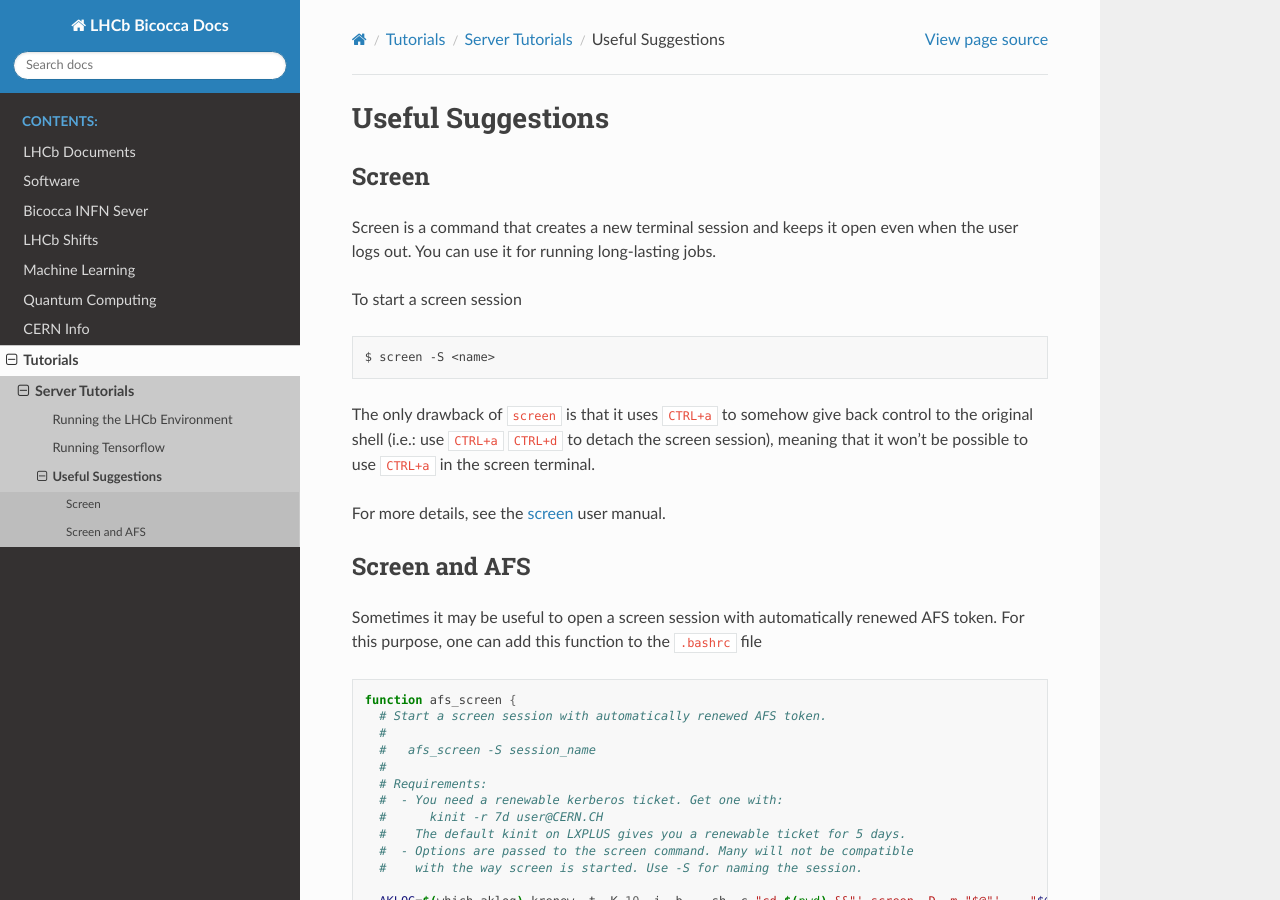
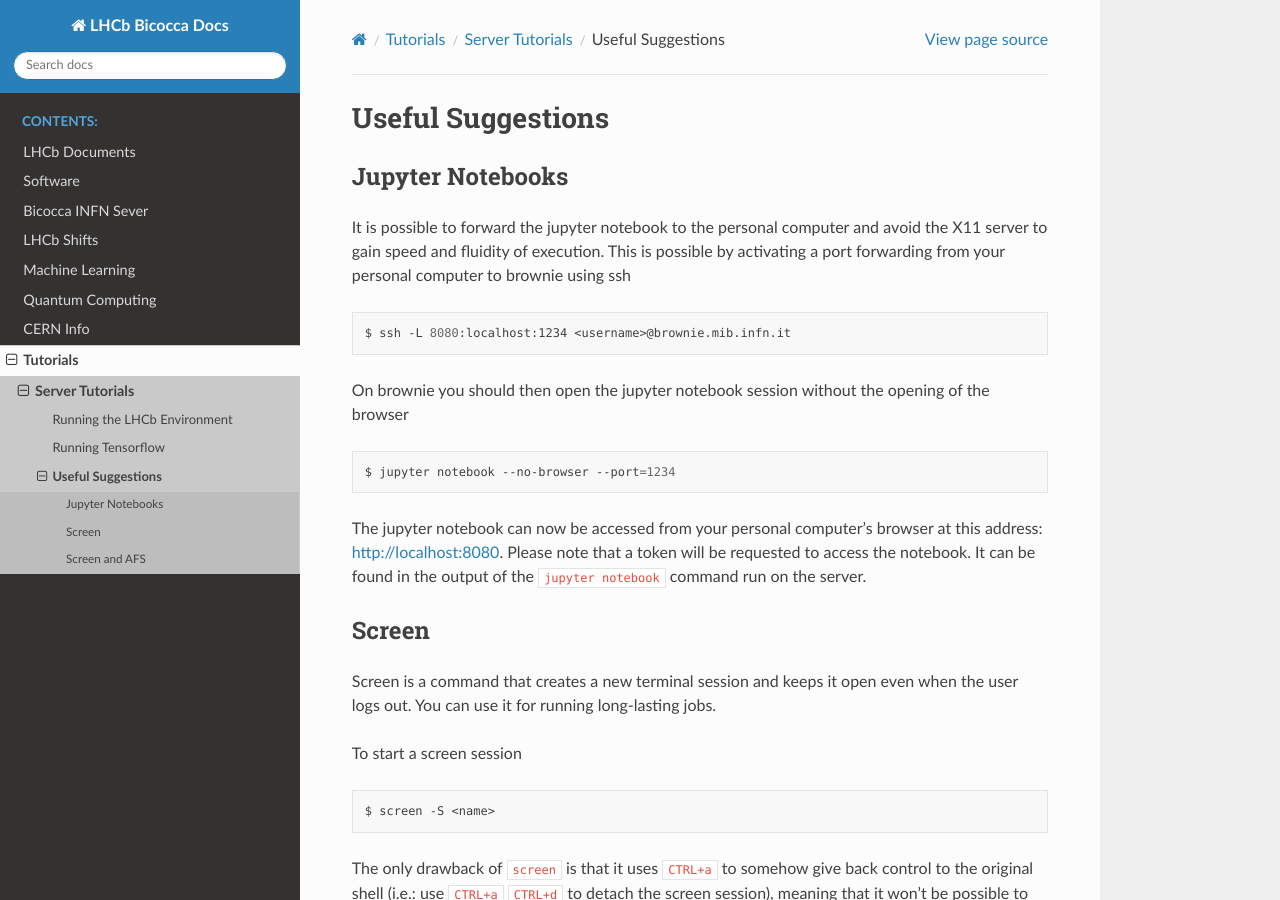
Before and after one commit to lhcb-bicocca/documentation, a Sphinx documentation site: the page built from docs/source/tutorials/server/useful.rst, in a window 1280 px wide and 900 px high. Built offline with Sphinx 7.4.7 and the Read the Docs theme 2.0.0, drawn with Linux system fonts in a browser that asks for light colours.

Commit message:
Jupyter notebooks on PCs browser
Added information to open Jupyter notebooks from brownie on a browser in your personal computer

```diff
--- a/docs/source/tutorials/server/useful.rst
+++ b/docs/source/tutorials/server/useful.rst
@@ -1,5 +1,24 @@
 Useful Suggestions
 ==================
+
+Jupyter Notebooks
+-----------------
+It is possible to forward the jupyter notebook to the personal computer and avoid the X11 server to gain speed and fluidity of execution.
+This is possible by activating a port forwarding from your personal computer to brownie using ssh
+
+.. code-block:: bash
+
+  $ ssh -L 8080:localhost:1234 <username>@brownie.mib.infn.it
+
+
+On brownie you should then open the jupyter notebook session without the opening of the browser
+
+.. code-block:: bash
+
+  $ jupyter notebook --no-browser --port=1234
+
+The jupyter notebook can now be accessed from your personal computer's browser at this address: `http://localhost:8080 <http://localhost:8080>`_.
+Please note that a token will be requested to access the notebook. It can be found in the output of the ``jupyter notebook`` command run on the server.
 
 Screen
 ------
```
